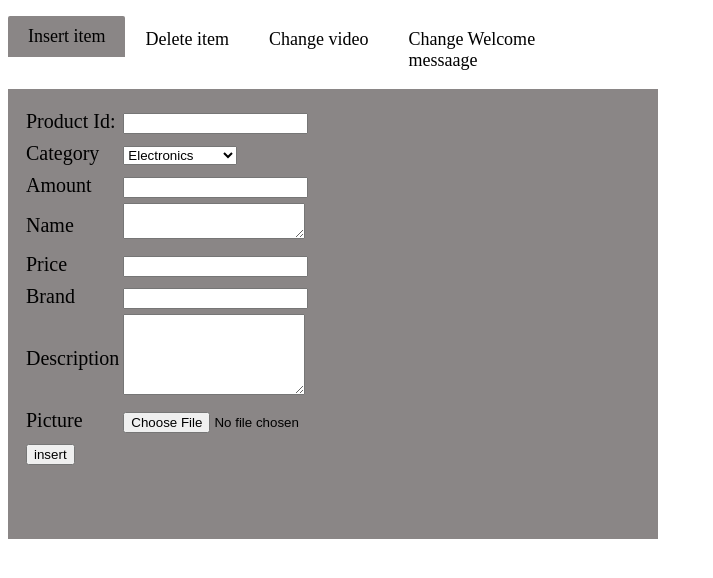
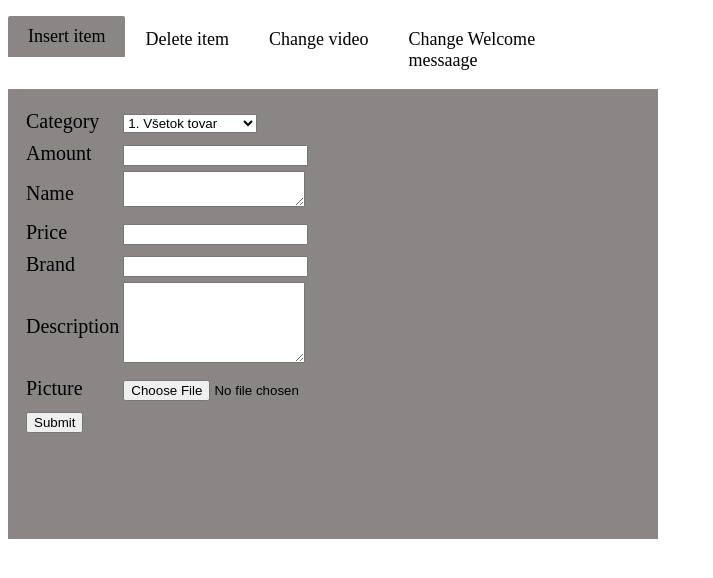
Before and after one commit to parohy/ProjektX, a PHP site: page /pages/adminPage.php in a window 1280 px wide. Shown: the top 578 px of the page, without its empty margins (0-713 px from the left). Run offline with PHP 8.4, Linux system fonts and the light colour scheme; data comes from the database, SQL or seed files in the repository.

Commit message:
Admin page inserting and deletion of products implemented ,product inserting minor bug fixes

```diff
--- a/pages/adminPage.php
+++ b/pages/adminPage.php
@@ -97,58 +97,9 @@
         <input type="radio" checked name="tabs" id="tab1">
         <label for="tab1">Insert item</label>
         <div id="tab-content1" class="tab-content animated fadeIn">
-            <form name="insert-item" action="" method="get">
-                <table>
-
-                        <tr>
-
-                            <td> <span class="input-name">Product Id:</span> </td> <td><input class="input" type="text" name="productid" id="productid" size="20"></td>
-
-                        </tr>
-
-                        <tr>
-
-                            <td> <span class="input-name">Category</td>
-                            <td> <select name="category" id="categoryid">
-                                    <option type="text" name="electronic" id="1">Electronics</option>
-                                    <option type="text" name="mobile" id="2">Mobiles</option>
-                                    <option type="text" name="small device" id="3">Small device</option>
-                                    <option type="text" name="PC" id="4">Nootebok & PC</option>
-
-                                </select>
-                            </td>
-
-                        </tr>
-
-
-                        <td><span class="input-name">Amount </td> <td><input class="input" type="text" name="amount" id="amount" size="20"> </td>
-                        </tr>
-
-                        <tr>
-                            <td><span class="input-name">Name </td> <td> <textarea class="input" type="text" name="name" id="name" size="200"></textarea></td>
-                        </tr>
-
-                        <tr>
-                            <td><span class="input-name">Price </td>  <td><input class="input" type="text" name="price" id="price" size="20"></td>
-                        </tr>
-
-                        <tr>
-                            <td><span class="input-name">Brand </td>  <td><input class="input" type="text" name="brand" id="brand" size="20"></td>
-                        </tr>
-
-                        <tr>
-                            <td><span class="input-name"> Description</td> <td> <textarea class="input" rows="5" cols="20" name="descriptoin" id="description" size="20">
-                    </textarea></td>
-                        </tr>
-
-                        <tr>
-                            <td><span class="input-name">Picture </td> <td><input class="input" type="file" name="imagepath" id="imagepath"></td>
-                        </tr>
-                        <tr>
-                            <td><input type="submit" name="sent" id="sent" value="insert"><td>
-                        </tr>
-                </table>
-            </form>
+            <?php
+                include "product-item.php"
+            ?>
         </div>
 
     </li>
@@ -157,30 +108,47 @@
         <label for="tab2">Delete item</label>
         <div id="tab-content2" class="tab-content animated fadeIn">
 
-               <form id="delete-product" action="/edit" method="get">
+               <form id="delete-product" action="<?php echo htmlspecialchars($_SERVER['PHP_SELF']);?>" method="post">
                     <table>
                         <tr>
 
-                            <td> <span class="input-name">Category</td>
-                            <td> <select name="category" id="categoryid">
-                                    <option type="text" name="electronic" id="1">Electronics</option>
-                                    <option type="text" name="mobile" id="2">Mobiles</option>
-                                    <option type="text" name="small device" id="3">Small device</option>
-                                    <option type="text" name="PC" id="4">Nootebok & PC</option>
+                            <td> <span class="input-name">Product</td>
+                            <td> <select name="productID" id="productID" size="1" >
+                                    <?php
+                                        function productOption($catID ,$catName)
+                                        {
+                                            $db=new DBHandler();
+                                            $db->query("SELECT * FROM products WHERE categoryid LIKE '%".$catID."%'");
+                                            $result=$db->resultSet();
+                                            foreach($result as $row) {
+                                                echo "<option type=\"text\" name=\"".$row['name']."\" id=\"".$row['productid']."\" value=\"".$row['productid']."\">-".$catName."-".$row['productid']."-".$row['name']."-</option>";
+                                            }
+
+                                        }
+                                        $db=new DBHandler();
+                                        $db->query("SELECT * FROM categories");
+                                        $result=$db->resultSet();
+                                        foreach($result as $row) {
+                                            productOption($row['categoryid'],$row['name']);
+                                        }
+                                        ?>
 
                                 </select>
                             </td>
 
                         </tr>
-
                         <tr>
-                            <td>Product-id</td><td><input class="input" type="text" name="productid" id="productid" size="20"></td>
-                        </tr>
-
-                        <tr>
-                            <td><input type="submit" name="sent" id="sent" value="delete"><td>
+                            <td><input type="submit" name="delete" id="delete" value="delete"><td>
                         </tr>
                     </table>
+                        <?php
+                            if(isset($_POST['delete']))
+                            {
+                                $prodID=$_POST["productID"];
+                                $db->query("DELETE FROM products WHERE productid LIKE '%".$prodID."%'");
+                                $db->execute();
+                            }
+                        ?>
                </form>
         </div>
     </li>
--- a/pages/product-item.php
+++ b/pages/product-item.php
@@ -1,36 +1,9 @@
-
-
-<!doctype html>
-<html>
-
-<head>
-<meta charset="UTF-8">
-    <title>product-item</title>
-    <style>
-        #product-item{
-            margin-top: 20px;
-            margin-left: 20px;
-        }
-
-        #table{
-            background-color: rgba(94, 99, 97, 0.23);
-        }
-       .input-name{
-        font-weight: bold;
-        }
-
-
-
-    </style>
-</head>
-
-<body>
 
     <?php
     include "../API/database.php";
     ?>
-    <div id="product-item">
         <table id="table">
+
             <form name="pruduct-item-formular" action="<?php echo htmlspecialchars($_SERVER['PHP_SELF']);?>" method="post">
 
               <tr>
@@ -42,7 +15,7 @@
                             $db->query("SELECT * FROM categories");
                             $result=$db->resultSet();
                             foreach($result as $row) {
-                                echo "<option type=\"text\" name=\"1\" id=\"".$row['categoryid']."\" value=\"4\">".$row['name']."</option>";
+                                echo "<option type=\"text\" name=\"".$row['name']."\" id=\"".$row['categoryid']."\" value=\"".$row['categoryid']."\">".$row['categoryid'].". ".$row['name']."</option>";
                             }
                           ?>
                       </select>
@@ -105,16 +78,3 @@
              </form>
 
         </table>
-
-
-    </div>
-
-
-
-
-
-
-
-</body>
-
-</html>
```
